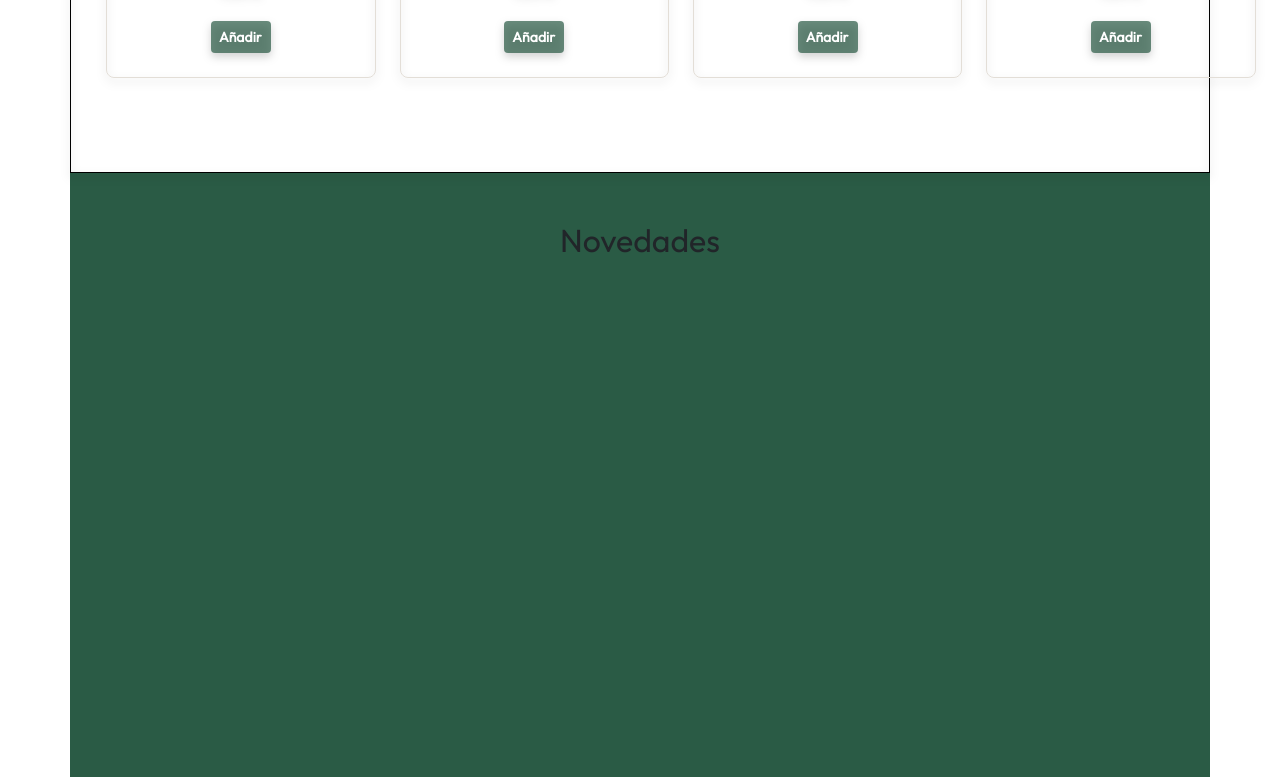
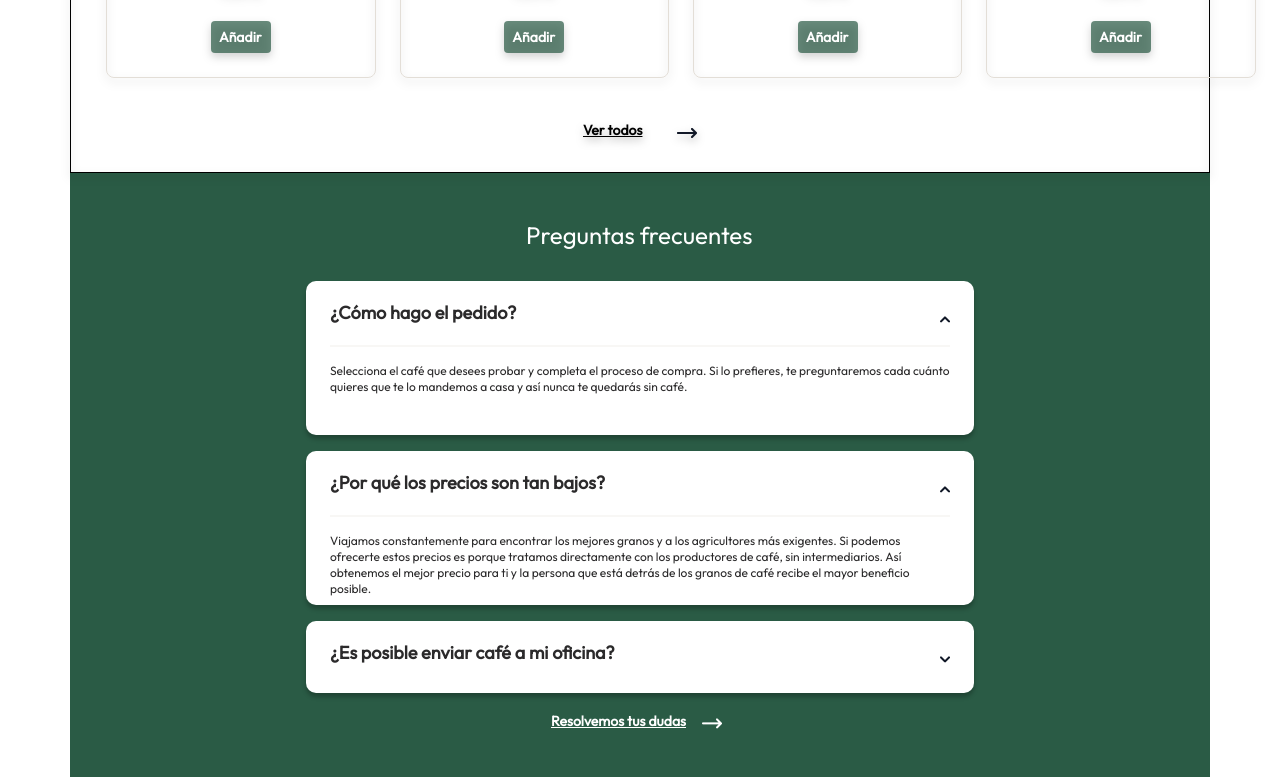
Before and after one commit to AngelSegundo/cafe-de-altura, a plain HTML site: page index.html in a window 1280 px wide. Shown: the part 1360-2140 px from the top of the page. Drawn offline with nearby package versions, Linux system fonts and the light colour scheme.

Commit message:
Updated FOOTER, and links

```diff
--- a/index.html
+++ b/index.html
@@ -157,13 +157,58 @@
                     </div>
                 </article>
             </div>
+            <div class="container link-product">
+                <a class="link" href="">Ver todos</a>
+                <div class="heroImg">
+                    <img src="./assets/img/Iconarrowblack.png" alt="Arrow">
+                </div>
+            </div>
         </div>
     </div>
     <div class="row">
         <div class="container faq">
-            <h2>Novedades</h2>
-
-
+            <h2>Preguntas frecuentes</h2>
+            <div class="container faqWrapper">
+                <article class="infoFAQ">
+                    <div class="chevronup">
+                        <h3>¿Cómo hago el pedido?</h3>
+                        <div>
+                            <img src="./assets/img/Iconchevronup.png" alt="Chevron Up">
+                        </div>
+                    </div>
+                    <hr>
+                    <p>Selecciona el café que desees probar y completa el proceso de compra. Si lo prefieres, te
+                        preguntaremos cada cuánto quieres que te lo mandemos a casa y así nunca te quedarás sin café.
+                    </p>
+                </article>
+                <article class="infoFAQ">
+                    <div class="chevronup">
+                        <h3>¿Por qué los precios son tan bajos?</h3>
+                        <div>
+                            <img src="./assets/img/Iconchevronup.png" alt="Chevron Up">
+                        </div>
+                    </div>
+                    <hr>
+                    <p>Viajamos constantemente para encontrar los mejores granos y a los agricultores más exigentes. Si
+                        podemos ofrecerte estos precios es porque tratamos directamente con los productores de café, sin
+                        intermediarios. Así obtenemos el mejor precio para ti y la persona que está detrás de los granos
+                        de café recibe el mayor beneficio posible. </p>
+                </article>
+                <article class="infoFAQ">
+                    <div class="chevronup">
+                        <h3>¿Es posible enviar café a mi oficina? </h3>
+                        <div>
+                            <img src="./assets/img/Iconchevrondown.png" alt="Chevron Up">
+                        </div>
+                    </div>
+                </article>
+                <div class="container link-dud">
+                    <a class="link" href="">Resolvemos tus dudas</a>
+                    <div class="heroImg">
+                        <img src="./assets/img/Iconarrowwhite.png" alt="Arrow">
+                    </div>
+                </div>
+            </div>
         </div>
     </div>
 
@@ -181,14 +226,13 @@
                     <div class="container link-icon">
                         <a class="link" href="">Cómo llegar</a>
                         <div class="heroImg">
-                            <img src="./assets/img/Iconarrow.png" alt="Arrow">
+                            <img src="./assets/img/Iconarrowblack.png" alt="Arrow">
                         </div>
                     </div>
                 </div>
                 <div class="store"></div>
             </div>
         </div>
-
     </div>
 
     <div class="row">
@@ -198,22 +242,26 @@
 
     <div class="row">
         <div class="container footer">
+            <div class="container footerWrapper">
+                <article class="logo">
+                    <a href="">cafedealtura.com</a>
+                    <img src="./assets/img/coffeCup.png" alt="Coffe Cup">
+                </article>
+                <article class="linksContac">
+                    <div class="phoneContact">
+                        <img src="./assets/img/Iconphone.png" alt="Phone">
+                        <p>+34 919 49 05 18</p>
+                    </div>
+                    <div class="logIn">
+                        <a href="">Iniciar sesión</a>
+                    </div>
+                </article>
+            </div>
+        </div>
+        <div class="container copyRigh">
+            <p>Todos los derechos reservados - Café de Altura SL - 2022</p>
         </div>
     </div>
-    <br>
-    <br>
-    <br>
-    <br>
-    <br>
-    <br>
-    <br>
-    <br>
-    <br>
-    <br>
-    <br>
-    <br>
-    <br>
-
 </body>
 
 </html>
--- a/styles/style.css
+++ b/styles/style.css
@@ -331,7 +331,6 @@ h1 {
 .productsCards h2 {
     width: 120px;
     height: 28px;
-    font-family: 'Outfit';
     font-style: normal;
     font-weight: 500;
     font-size: 24px;
@@ -425,17 +424,138 @@ h1 {
 
 }
 
+.link-product {
+    display: flex;
+    flex-direction: row;
+    align-items: center;
+    justify-content: center;
+    padding: 0px;
+    gap: 16px;
+    height: 24px;
+
+}
+
+.link-product a {
+    width: 78px;
+    height: 16px;
+    font-style: normal;
+    font-weight: 600;
+    font-size: 14px;
+    line-height: 16px;
+    text-decoration-line: underline;
+    color: #000000;
+}
+
+
+
 .faq {
     display: flex;
     flex-direction: column;
     align-items: center;
-    padding: 48px 386px;
+    padding: 48px 0%;
     gap: 24px;
     width: 1280px;
     height: 604px;
     background: #2A5B45;
 
 }
+
+.faq h2 {
+    width: 228px;
+    height: 28px;
+    font-style: normal;
+    font-weight: 500;
+    font-size: 24px;
+    line-height: 28px;
+    color: #FFFFFF;
+}
+
+.faqWrapper {
+    display: flex;
+    flex-direction: column;
+    align-items: flex-start;
+    padding: 0px;
+    gap: 16px;
+    width: 668px;
+    height: 408px;
+
+}
+
+.infoFAQ {
+    display: flex;
+    flex-direction: column;
+    align-items: flex-start;
+    padding: 24px;
+
+    width: 668px;
+    height: fit-content;
+    background: #FFFFFF;
+    box-shadow: 0px 4px 4px rgba(0, 0, 0, 0.25);
+    border-radius: 10px;
+}
+
+.chevronup {
+    display: flex;
+    flex-direction: row;
+    justify-content: space-between;
+    align-items: center;
+    padding: 0px;
+    gap: 24px;
+    width: 620px;
+    height: 24px;
+}
+
+.infoFAQ h3 {
+    width: 100%;
+    height: 24px;
+    font-style: normal;
+    font-weight: 600;
+    font-size: 18px;
+    line-height: 24px;
+    display: flex;
+    align-items: flex-end;
+    color: #2B2A2B;
+}
+
+.infoFAQ hr {
+    width: 620px;
+    height: 0px;
+    border: 1px solid #E3DED7;
+}
+
+.infoFAQ p {
+    width: 620px;
+    height: 32px;
+    font-style: normal;
+    font-weight: 400;
+    font-size: 12px;
+    line-height: 16px;
+    color: #2B2A2B;
+
+}
+
+
+.link-dud {
+    display: flex;
+    flex-direction: row;
+    align-items: center;
+    padding: 0px;
+    gap: 16px;
+    width: 178px;
+    height: 24px;
+}
+
+.link-dud a {
+    height: 16px;
+    font-style: normal;
+    font-weight: 600;
+    font-size: 14px;
+    line-height: 16px;
+    text-decoration-line: underline;
+    color: #fff;
+}
+
+
 
 .featureSection {
     display: flex;
@@ -445,9 +565,6 @@ h1 {
     gap: 8px;
     width: 1280px;
     height: 486px;
-
-
-
 }
 
 .featureSectionWrapper {
@@ -455,9 +572,7 @@ h1 {
     align-items: center;
     padding: 0px;
     gap: 24px;
-
 }
-
 
 .contentFeatureSection {
     display: flex;
@@ -467,7 +582,6 @@ h1 {
     gap: 16px;
     width: 588px;
     height: 116px;
-
 }
 
 .contentFeatureSection h2 {
@@ -536,3 +650,40 @@ h1 {
     height: 310px;
     background: #1F1815;
 }
+
+.footerWrapper {
+    background-color: #2A5B45;
+    display: flex;
+    flex-direction: column;
+    align-items: flex-start;
+    padding: 0px;
+    gap: 16px;
+}
+
+.copyRigh {
+    display: flex;
+    background: #2B2A2B;
+    width: 1280px;
+    height: 40px;
+    justify-content: center;
+    align-items: center;
+}
+
+.copyRigh p {
+    width: 359px;
+    height: 0px;
+    font-style: normal;
+    font-weight: 600;
+    font-size: 14px;
+    line-height: 16px;
+    color: #FFFFFF;
+    text-align: center;
+}
+
+.linksContac {
+    background-color:red;
+    width: 1132px;
+    height: 152px;
+
+
+}
```
Also changed, not shown: assets/img/Iconarrowblack.png (renamed from assets/img/Iconarrow.png), assets/img/Iconarrowwhite.png (added), assets/img/Iconchevrondown.png (added), assets/img/Iconchevronup.png (added).
